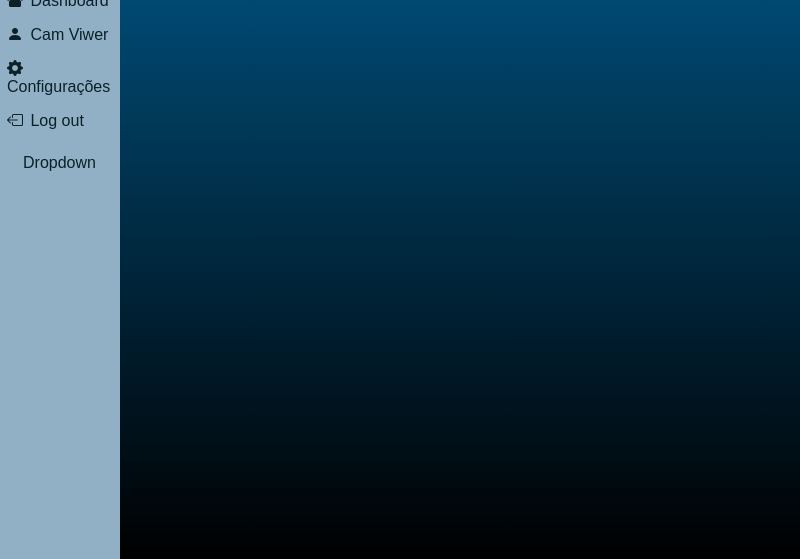
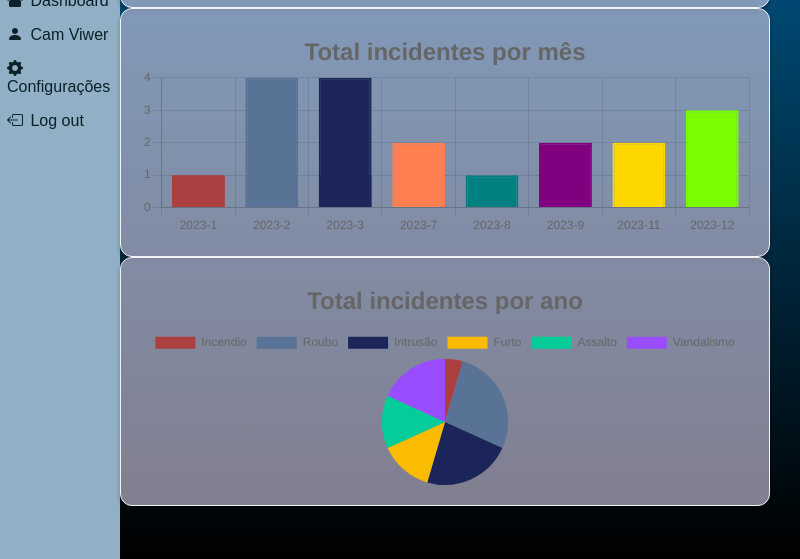
Before and after one commit to ArthurFPUnifeob/TeamCDS-PI2, an Electron app: page src/renderer/dashbord/dashboard.html in a window 800 px wide. Shown: the part 241-800 px from the top of the page. Drawn offline with nearby package versions, Linux system fonts and the light colour scheme.

Commit message:
add dachbordviw com dados temporarios

```diff
--- /dev/null
+++ b/src/renderer/dashbord/dachbordview.js
@@ -0,0 +1,250 @@
+class DasbordView {
+  constructor(lineCanva, barsCanva, pieCanva) {
+    this.lineCanva = lineCanva;
+    this.barsCanva = barsCanva;
+    this.pieCanva = pieCanva;
+  }
+
+  #configurarGraficoBase() {
+    return {
+      responsive: true,
+      maintainAspectRatio: false,
+      layout: {
+        padding: {
+          left: 10,
+          right: 10,
+          top: 10,
+          bottom: 10,
+        },
+      },
+      elements: {
+        point: {
+          radius: 0,
+        },
+      },
+    };
+  }
+
+  genereteLineGrafic() {
+    const data = new GraficsGeneretor(tempData);
+    new Chart(this.lineCanva, {
+      type: 'line',
+      data: {
+        labels: data.dataLineObj.lables,
+        datasets: data.dataLineObj.datasets,
+      },
+      options: {
+        ...this.#configurarGraficoBase(),
+        scales: {
+          y: {
+            beginAtZero: true,
+            ticks: {
+              stepSize: 1,
+            },
+          },
+        },
+        plugins: {
+          legend: {
+            display: true,
+            position: 'bottom',
+            labels: {
+              color: 'black',
+            },
+          },
+          title: {
+            display: true,
+            text: 'Tipo de incidentes por mês',
+            font: {
+              size: 24,
+            },
+          },
+        },
+      },
+    });
+  }
+
+  genereteBarsGrafic() {
+    const data = new GraficsGeneretor(tempData);
+    new Chart(this.barsCanva, {
+      type: 'bar',
+      data: {
+        labels: data.dataBarObj.lables,
+        datasets: data.dataBarObj.datasets,
+      },
+      options: {
+        ...this.#configurarGraficoBase(),
+        scales: {
+          y: {
+            stacked: true,
+            beginAtZero: true,
+            ticks: {
+              stepSize: 1,
+            },
+          },
+          x: {
+            stacked: true,
+          },
+        },
+        plugins: {
+          legend: {
+            display: false,
+          },
+          title: {
+            display: true,
+            text: 'Total incidentes por mês',
+            font: {
+              size: 24,
+            },
+          },
+        },
+      },
+    });
+  }
+
+  generetePieGrafic() {
+    const data = new GraficsGeneretor(tempData);
+    new Chart(this.pieCanva, {
+      type: 'pie',
+      data: {
+        labels: data.dataPieObj.lables,
+        datasets: data.dataPieObj.datasets,
+      },
+      options: {
+        ...this.#configurarGraficoBase(),
+        plugins: {
+          legend: {
+            display: true,
+          },
+          title: {
+            display: true,
+            text: 'Total incidentes por ano',
+            font: {
+              size: 24,
+            },
+          },
+        },
+      },
+    });
+  }
+}
+
+const tempData = [
+  { year: 2023, month: 1, tipo: 'Incendio', contador: 1 },
+  { year: 2023, month: 2, tipo: 'Roubo', contador: 4 },
+  { year: 2023, month: 3, tipo: 'Intrusão', contador: 4 },
+  { year: 2023, month: 7, tipo: 'Furto', contador: 2 },
+  { year: 2023, month: 8, tipo: 'Intrusão', contador: 1 },
+  { year: 2023, month: 9, tipo: 'Assalto', contador: 2 },
+  { year: 2023, month: 11, tipo: 'Roubo', contador: 2 },
+  { year: 2023, month: 12, tipo: 'Vandalismo', contador: 3 },
+  { year: 2023, month: 1, tipo: 'Assalto', contador: 1 },
+  { year: 2023, month: 2, tipo: 'Vandalismo', contador: 1 },
+  { year: 2023, month: 3, tipo: 'Furto', contador: 1 },
+];
+
+class GraficsGeneretor {
+  constructor(data) {
+    this.data = data;
+    this.typeData = ['Incendio', 'Roubo', 'Intrusão', 'Vandalismo', 'Furto', 'Assalto'];
+    this.months = [1, 2, 3, 4, 5, 6, 7, 8, 9, 10, 11, 12];
+    this.dataLineObj = { lables: [], datasets: [] };
+    this.dataBarObj = { lables: [], datasets: [] };
+    this.dataPieObj = { lables: [], datasets: [] };
+    this.cores = [
+      '#AC3F3F',
+      '#597396',
+      '#1B2559',
+      '#FBBB00',
+      '#05CD99',
+      '#9A4DFF',
+      '#FF7F50',
+      '#008080',
+      '#800080',
+      '#00CED1',
+      '#FFD700',
+      '#7CFC00',
+    ];
+    this.#gemLineDatasets();
+    this.#gemBarDatasets();
+    this.#gemPieDatasets();
+  }
+  #extrairDadosTipo(tipo) {
+    return this.data.filter((incidente) => incidente.tipo === tipo).map((incidente) => {
+      if (!this.dataLineObj.lables.includes(`${incidente.year}-${incidente.month}`)) {
+        this.dataLineObj.lables.push(`${incidente.year}-${incidente.month}`)
+      }
+      return { x: `${incidente.year}-${incidente.month}`, y: incidente.contador }
+    });
+  }
+  #gemLineDatasets() {
+    for (let i = 0; i < this.typeData.length; i++) {
+      this.dataLineObj.datasets.push({
+        label: this.typeData[i],
+        data: this.#extrairDadosTipo(this.typeData[i]),
+        borderWidth: 2,
+        borderColor: this.cores[i],
+        backgroundColor: this.cores[i],
+        fill: true,
+      })
+    }
+  }
+
+  #extrairDadosMonth(month) {
+    return this.data.filter((incidente) => incidente.month === month).map((incidente) => {
+      if (!this.dataBarObj.lables.includes(`${incidente.year}-${incidente.month}`)) {
+        this.dataBarObj.lables.push(`${incidente.year}-${incidente.month}`)
+      }
+      return { x: `${incidente.year}-${incidente.month}`, y: incidente.contador }
+    });
+  }
+  #gemBarDatasets() {
+    for (let i = 0; i < this.months.length; i++) {
+      this.dataBarObj.datasets.push({
+        data: this.#extrairDadosMonth(this.months[i]),
+        borderWidth: 2,
+        borderColor: this.cores[i],
+        backgroundColor: this.cores[i],
+        fill: true,
+      })
+    }
+  }
+
+  #gemPieDatasets() {
+    const dadosPie = this.#extrairDadosContator();
+
+    this.dataPieObj.datasets.push({
+      data: dadosPie.datasets,
+      backgroundColor: this.cores.slice(0, dadosPie.lables.length),
+      borderWidth: 0, // Remover bordas
+    });
+
+    this.dataPieObj.lables = dadosPie.lables;
+  }
+
+  #extrairDadosContator() {
+    const dadosContator = {};
+
+    this.data.forEach((incidente) => {
+      const tipo = incidente.tipo;
+
+      if (!(tipo in dadosContator)) {
+        dadosContator[tipo] = 0;
+      }
+
+      dadosContator[tipo] += incidente.contador;
+    });
+
+    const lables = Object.keys(dadosContator);
+    const datasets = lables.map((tipo) => dadosContator[tipo]);
+
+    return { lables, datasets };
+  }
+}
+
+const dachbordView = new DasbordView(
+  document.getElementById('line').getContext('2d'),
+  document.getElementById('bars').getContext('2d'),
+  document.getElementById('pie').getContext('2d'))
+dachbordView.genereteLineGrafic()
+dachbordView.genereteBarsGrafic()
+dachbordView.generetePieGrafic()
--- a/src/renderer/dashbord/dashboard.css
+++ b/src/renderer/dashbord/dashboard.css
@@ -1,4 +1,8 @@
 /* style form */
+body{
+    display: flex;
+}
+
 body a{
     text-decoration: none;
     color: #0B2027;
@@ -100,3 +104,14 @@ input[type ="checkbox"] {
     border-radius: 4px;
   }
 /* section 2 - main */
+
+
+.containerGrafic{
+    border-radius: 12px;
+    border: 1px solid var(--white, #F3F3F7);
+    background: rgba(216, 207, 232, 0.60);
+    box-shadow: 0px 4px 4px 0px rgba(0, 0, 0, 0.25);
+    width: 650px;
+    height: 249px;
+    padding: 10px;
+}
--- a/src/renderer/dashbord/dashboard.html
+++ b/src/renderer/dashbord/dashboard.html
@@ -4,8 +4,6 @@
 <head>
   <meta charset="UTF-8">
   <meta name="viewport" content="width=device-width, initial-scale=1.0">
-  <meta http-equiv="Content-Security-Policy" content="default-src 'self'; script-src 'self'">
-  <meta http-equiv="X-Content-Security-Policy" content="default-src 'self'; script-src 'self'" />
   <meta name="description" content="descrição da pagina para SEO">
 
   <!-- All links to css here -->
@@ -15,6 +13,7 @@
   <link rel="stylesheet" href="../../style/reset.css">
   <link rel="stylesheet" href="../../style/global.css">
 
+  <script src="https://cdn.jsdelivr.net/npm/chart.js"></script>
 
   <title>dashbord</title>
 </head>
@@ -42,71 +41,22 @@
                 <i class="bi bi-box-arrow-left"></i>
                 <a href="../home/index.html" class="default-btn">Log out</a>
               </li>
-              <li>
-                <div class="dropdown">
-                  <button class="dropbtn">Dropdown</button>
-                  <div class="dropdown-content">
-                    <div class="incident_items">
-                      <ul class="incident_items">
-                          <li>
-                              <input
-                                  type="checkbox"
-                                  id="aglomeration"
-                                  name="optional[]"
-                                  value="aglomeration">
-                              <label for="aglomeration">Aglomeração</label>
-                          </li>
-                          <li>
-                              <input
-                                  type="checkbox"
-                                  id="animal"
-                                  name="optional[]"
-                                  value="animal">
-                              <label for="animal">Animal</label>
-                          </li>
-                          <li>
-                              <input
-                                  type="checkbox"
-                                  id="fire_gun"
-                                  name="optional[]"
-                                  value="fire_gun">
-                              <label for="fire_gun">Arma de fogo</label>
-                          </li>
-                          <li>
-                              <input
-                                  type="checkbox"
-                                  id="melee_weapons"
-                                  name="optional[]"
-                                  value="melee_weapons">
-                              <label for="melee_weapons">Arma Branca</label>
-                          </li>
-                          <li>
-                            <input
-                                type="checkbox"
-                                id="break-in"
-                                name="optional[]"
-                                value="break-in">
-                            <label for="break-in">Arrombamento</label>
-                         </li>
-                         <li>
-                           <input
-                              type="checkbox"
-                              id="fire"
-                              name="optional[]"
-                              value="fire">
-                           <label for="fire">Incêndio</label>
-                         </li>
-                       </ul>
-                  </div>
-                  </div>
-                </div>
-              </li>
           </ul>
       </nav>
   </div>
 
-<!-- section 2 main -->
+  <main>
+    <div class="containerGrafic">
+      <canvas id="line"></canvas>
+    </div>
+    <div class="containerGrafic">
+      <canvas id="bars"></canvas>
+    </div>
+    <div class="containerGrafic">
+      <canvas id="pie"></canvas>
+    </div>
+  </main>
 
-
+<script src="dachbordview.js"></script>
 </body>
 </html>
```
